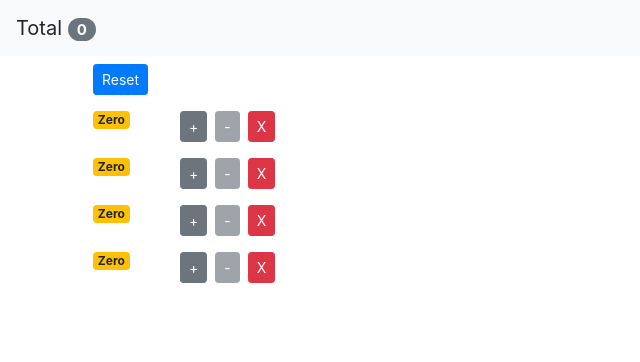
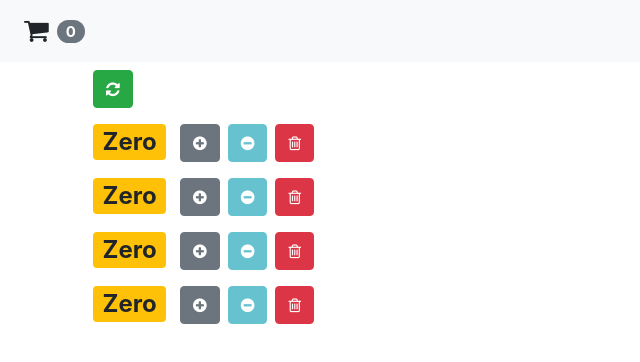
Before and after one commit to arnab-datta/counter-app, a React (Create React App) app: page / in a window 1280 px wide. Shown: the top 362 px of the page, without its empty margins (0-640 px from the left). Built offline with nearby package versions, Linux system fonts and the light colour scheme.

Commit message:
css modified

```diff
--- a/package.json
+++ b/package.json
@@ -4,6 +4,7 @@
   "private": true,
   "dependencies": {
     "bootstrap": "^4.3.1",
+    "font-awesome": "^4.7.0",
     "jquery": "^3.3.1",
     "popper.js": "^1.15.0",
     "react": "^16.8.6",
--- a/src/components/counter.jsx
+++ b/src/components/counter.jsx
@@ -5,28 +5,30 @@ class Counter extends Component {
     return (
       <div>
         <div className="row">
-          <div className="col-1">
-            <span className={this.getBadgeClasses()}>{this.formatCount()}</span>
+          <div className="col-md-1">
+            <span style={{ fontSize: 24 }} className={this.getBadgeClasses()}>
+              {this.formatCount()}
+            </span>
           </div>
-          <div className="col">
+          <div className="col-md-4">
             <button
-              className="btn btn-secondary btn-sm"
+              className="btn btn-secondary"
               onClick={() => this.props.onIncrement(this.props.counter)}
             >
-              +
+              <i className="fa fa-plus-circle" aria-hidden="true" />
             </button>
             <button
-              className="btn btn-secondary btn-sm m-2"
+              className="btn btn-info m-2"
               onClick={() => this.props.onDecrement(this.props.counter)}
               disabled={this.props.counter.value === 0 ? "disabled" : ""}
             >
-              -
+              <i className="fa fa-minus-circle" aria-hidden="true" />
             </button>
             <button
-              className="btn btn-danger btn-sm"
+              className="btn btn-danger"
               onClick={() => this.props.onDelete(this.props.counter.id)}
             >
-              X
+              <i className="fa fa-trash-o" aria-hidden="true" />
             </button>
           </div>
         </div>
--- a/src/components/counters.jsx
+++ b/src/components/counters.jsx
@@ -12,8 +12,8 @@ class Counters extends Component {
     } = this.props;
     return (
       <div>
-        <button className="btn btn-primary btn-sm m-2" onClick={onReset}>
-          Reset
+        <button className="btn btn-success m-2" onClick={onReset}>
+          <i className="fa fa-refresh" aria-hidden="true" />
         </button>
         {counters.map(counter => (
           <Counter
--- a/src/components/navbar.jsx
+++ b/src/components/navbar.jsx
@@ -6,7 +6,7 @@ const NavBar = ({ totalCounters }) => {
   return (
     <nav className="navbar navbar-light bg-light">
       <a className="navbar-brand">
-        Total{" "}
+        <i class="fa fa-shopping-cart fa-lg m-2" aria-hidden="true" />
         <span className="badge badge-pill badge-secondary">
           {totalCounters}
         </span>
--- a/src/index.js
+++ b/src/index.js
@@ -4,6 +4,7 @@ import "./index.css";
 import App from "./App";
 import * as serviceWorker from "./serviceWorker";
 import "bootstrap/dist/css/bootstrap.css";
+import "font-awesome/css/font-awesome.css";
 
 ReactDOM.render(<App />, document.getElementById("root"));
 serviceWorker.unregister();
```
Also changed, not shown: 1 other file (tests, documents, lock files or other folders).
